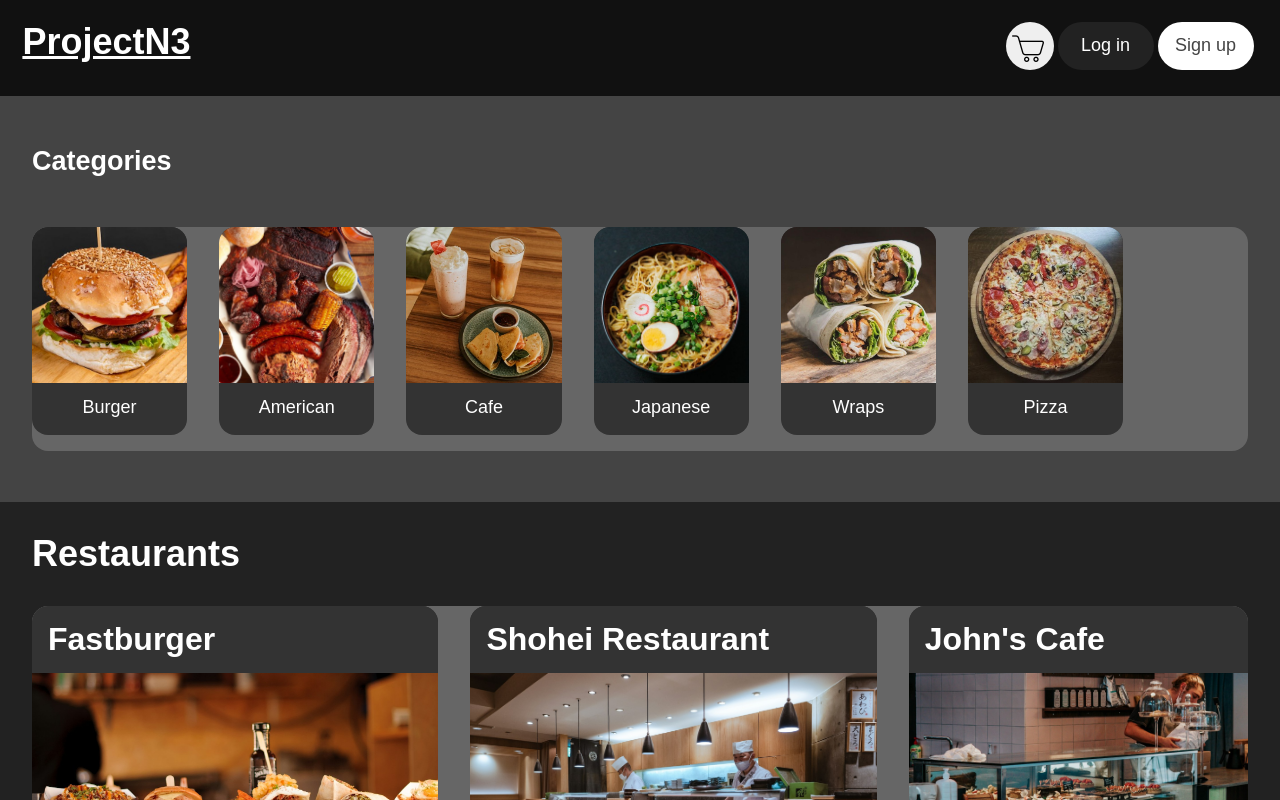
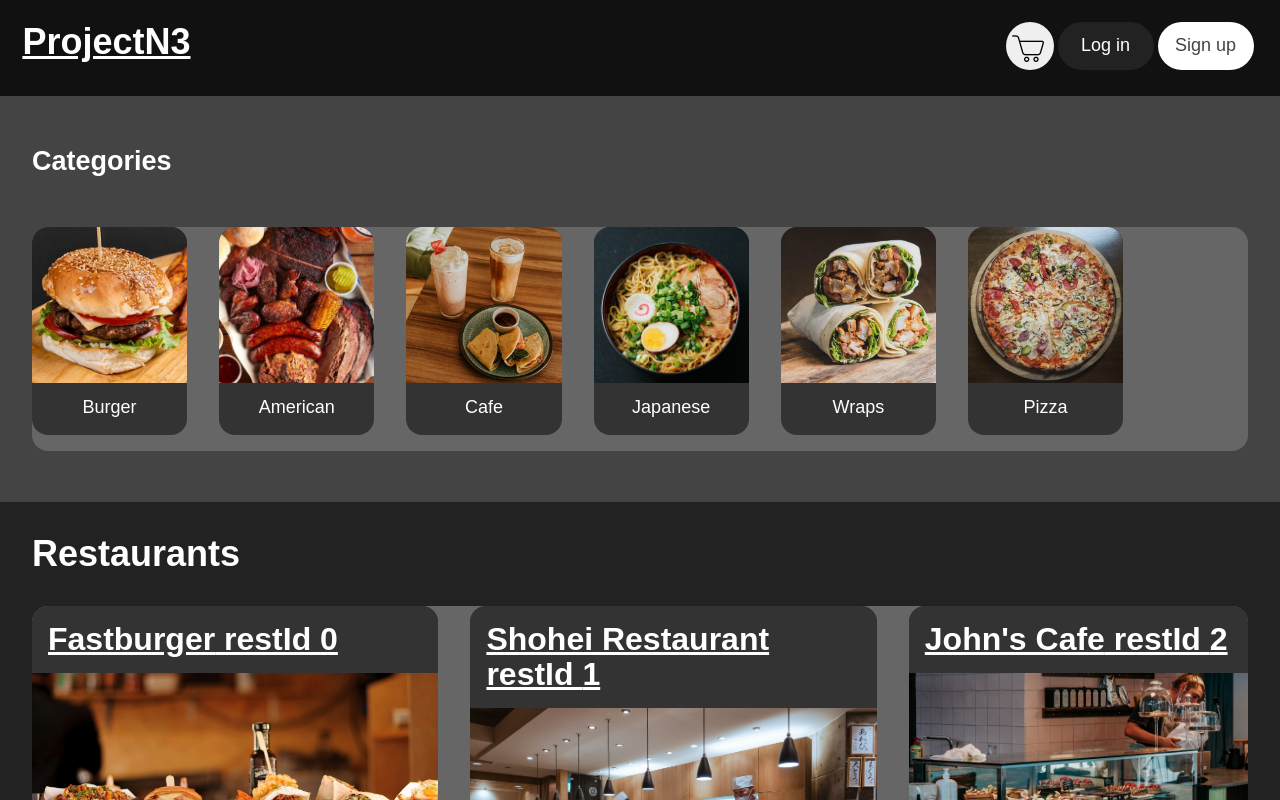
Before and after one commit to globalGLEX/ProjectN3, a React (Vite) app: page / in a window 1280 px wide. Shown: the top 800 px of the page. Built offline with nearby package versions, Linux system fonts and the light colour scheme.

Commit message:
create restaurant ID and improve routing

```diff
--- a/src/components/Header.tsx
+++ b/src/components/Header.tsx
@@ -2,7 +2,7 @@
 // import React from 'react';
 import { useEffect } from "react";
 import cart from '../assets/cart32.png';
-
+import { Link } from 'react-router-dom'
 function Header() {
 /*   useEffect(() => {
 
@@ -18,7 +18,7 @@ function Header() {
     <header id="header" >
 
 
-    <a href={`/restaurant/johnscafe`}><h1>ProjectN3</h1></a>
+    <Link to="/"><h1>ProjectN3</h1></Link>
         <HeaderRight />
     </header>
   );
--- a/src/components/Restaurant.tsx
+++ b/src/components/Restaurant.tsx
@@ -1,14 +1,16 @@
 import {data} from '../modules/data.tsx';
 import OrderModal from './OrderModal.tsx';
 import type {OrderModalProps} from './OrderModal.tsx';
-
+import type {RestaurantsItemProps }from './Restaurants.tsx';
+import type Restaurants from './Restaurants.tsx';
 
 import { useState } from 'react';
 import { createPortal } from 'react-dom';
 
 
-interface RestaurantImageProps {
+export interface RestaurantImageProps {
     /* list of props */
+
     imageUrl: string;
     imageUrlAlt: string;
     logoUrl: string;
@@ -32,11 +34,14 @@ interface ProductProps {
 
 }
 
-function Restaurant() {
+function Restaurant({restId}: RestaurantsItemProps ) {
+    console.log(restId);
     return (
         <div className="restaurant">
 
-            <RestaurantImage imageUrl={data.restaurants[2].imageUrl}
+            <RestaurantImage
+                             restId={restId}
+                             imageUrl={data.restaurants[2].imageUrl}
                              imageUrlAlt={data.restaurants[2].imageUrlAlt}
                              logoUrl={data.restaurants[2].logoUrl}
                              restaurantName={data.restaurants[2].name}/>
--- a/src/components/Restaurants.tsx
+++ b/src/components/Restaurants.tsx
@@ -1,6 +1,8 @@
 import {data} from '../modules/data.tsx';
-
-interface RestaurantsItemProps {
+import { Link } from 'react-router-dom'
+import { useState } from 'react';
+export interface RestaurantsItemProps {
+    restId: number;
     restaurantName: string;
     imageUrl: string;
     imageAlt: string;
@@ -9,10 +11,24 @@ function Restaurants() {
     return (
         <div className="restaurants"><h1>Restaurants</h1>
             <div className="restaurants-items-container">
-                <RestaurantsItem imageUrl={data.restaurants[0].imageUrl} imageAlt={data.restaurants[0].imageUrlAlt} restaurantName={data.restaurants[0].name} />
-                <RestaurantsItem imageUrl={data.restaurants[1].imageUrl} imageAlt={data.restaurants[1].imageUrlAlt} restaurantName={data.restaurants[1].name}/>
-                <RestaurantsItem imageUrl={data.restaurants[2].imageUrl} imageAlt={data.restaurants[2].imageUrlAlt} restaurantName={data.restaurants[2].name}/>
-
+                <Link to="restaurant/johnscafe">
+                <RestaurantsItem restId={data.restaurants[0].restId}
+                                 imageUrl={data.restaurants[0].imageUrl}
+                                 imageAlt={data.restaurants[0].imageUrlAlt}
+                                 restaurantName={data.restaurants[0].name} />
+                </Link>
+                <Link to="restaurant/johnscafe">
+                <RestaurantsItem restId={data.restaurants[1].restId}
+                                imageUrl={data.restaurants[1].imageUrl}
+                                imageAlt={data.restaurants[1].imageUrlAlt}
+                                restaurantName={data.restaurants[1].name}/>
+                </Link>
+                <Link to="restaurant/johnscafe">
+                <RestaurantsItem restId={data.restaurants[2].restId}
+                                imageUrl={data.restaurants[2].imageUrl}
+                                imageAlt={data.restaurants[2].imageUrlAlt}
+                                restaurantName={data.restaurants[2].name}/>
+                </Link>
             </div>
         </div>
     );
@@ -20,10 +36,14 @@ function Restaurants() {
   export default Restaurants
 
   function RestaurantsItem(props: RestaurantsItemProps) {
+    const [restId, setRestId] = useState({});
+/*     console.log(restId); */
     return (
 
-            <div className="restaurants-item">
-                <h1>{props.restaurantName}</h1>
+            <div className="restaurants-item" onClick={() => (setRestId(props.restId)) }>
+
+
+                <h1>{props.restaurantName} restId {props.restId}</h1>
                 <img src={props.imageUrl || 'https://placehold.co/400x200'} alt={props.imageAlt} />
 
             </div>
--- a/src/main.tsx
+++ b/src/main.tsx
@@ -23,7 +23,7 @@ const router = createBrowserRouter([
   },
   {
     path: "restaurant/johnscafe",
-    element: <Restaurant />,
+    element: <><Header /> <Restaurant /><Footer /></>,
   },
 ]);
 
--- a/src/modules/data.tsx
+++ b/src/modules/data.tsx
@@ -1,6 +1,7 @@
 export const data = {
 
     restaurants: [{
+        restId: 0,
         name: "Fastburger",
         category: ['burger', 'american'],
         logoUrl: "/src/assets/fastburgerlogo.png",
@@ -62,6 +63,7 @@ export const data = {
             }
         ]
     },{
+        restId: 1,
         name: "Shohei Restaurant",
         category: "japanese",
         logoUrl: "/src/assets/shoheilogo.png",
@@ -113,6 +115,7 @@ export const data = {
 
     ]
     },{
+        restId: 2,
         name: "John's Cafe",
         category: "cafe",
         logoUrl: "/src/assets/johnscafelogo.png",
```
